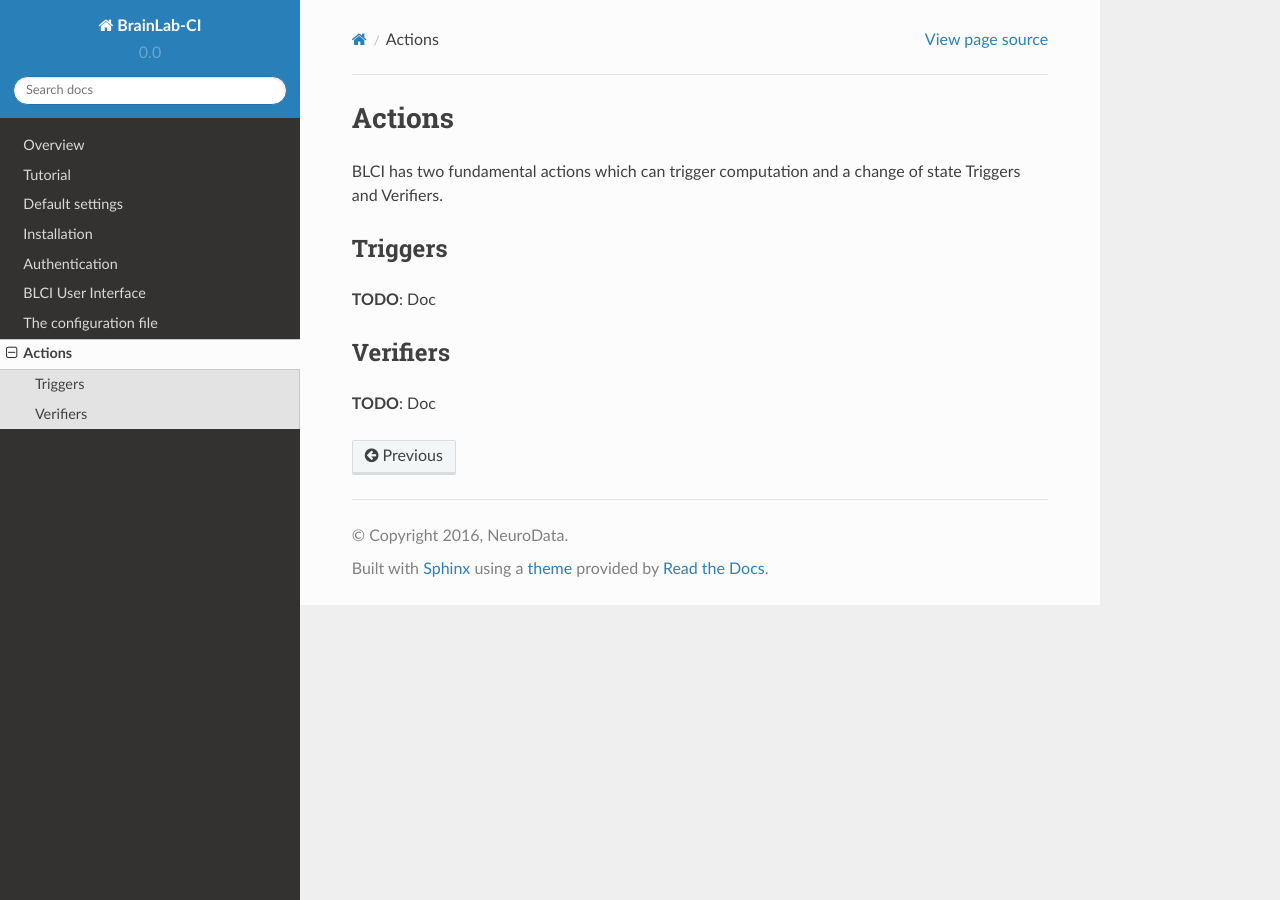
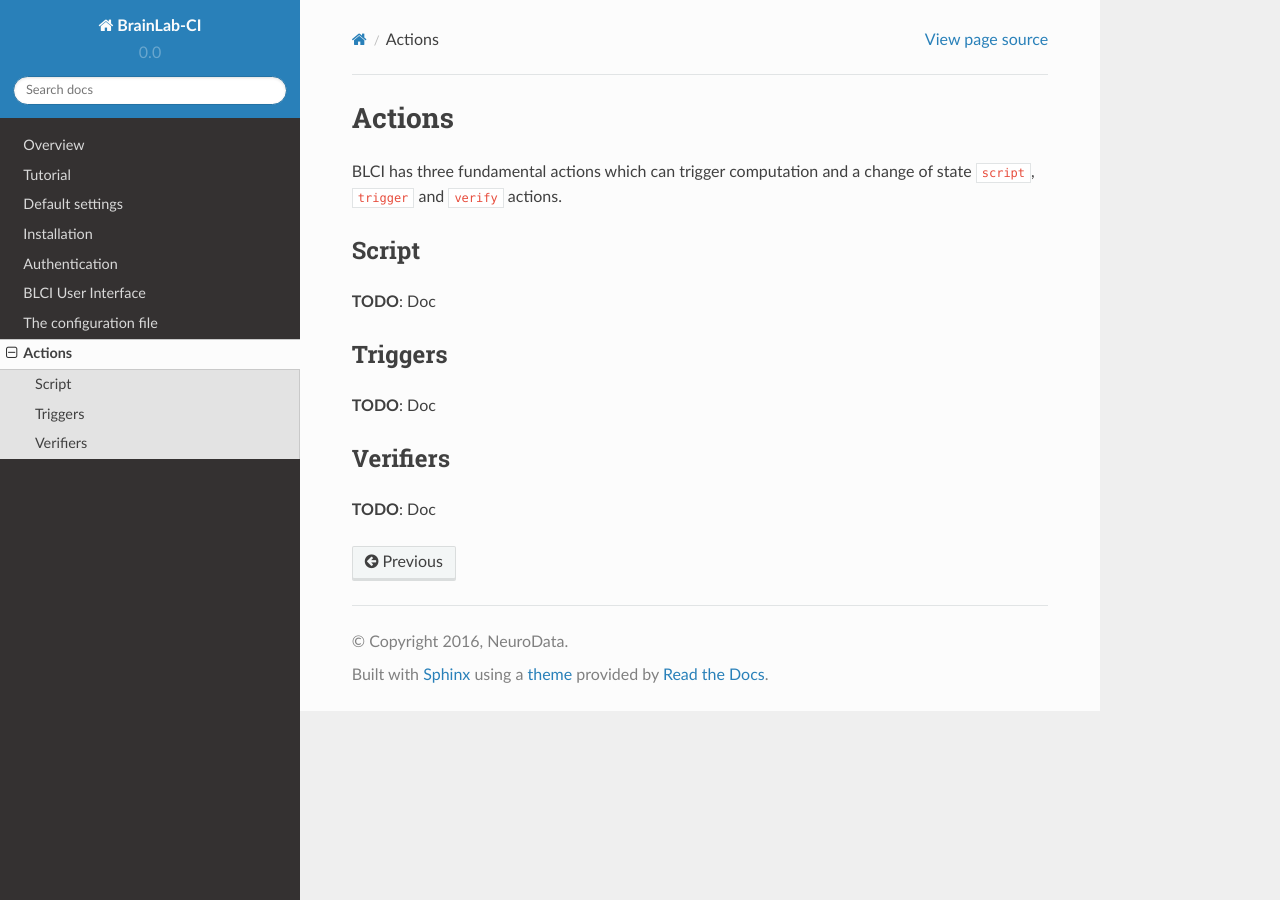
Before and after one commit to neurodata-arxiv/blci, a Sphinx documentation site: the page built from docs/source/actions.md, in a window 1280 px wide. Built offline with Sphinx 7.4.7 and the Read the Docs theme 2.0.0, drawn with Linux system fonts in a browser that asks for light colours.

Commit message:
docs: stubs

```diff
--- a/docs/source/actions.md
+++ b/docs/source/actions.md
@@ -1,7 +1,11 @@
 # Actions
 
-BLCI has two fundamental actions which can trigger computation and a change of
-state Triggers and Verifiers.
+BLCI has three fundamental actions which can trigger computation and a change of
+state `script`, `trigger` and `verify` actions.
+
+## Script
+
+**TODO**: Doc
 
 ## Triggers
 
```
Also changed, not shown: docs/source/config.md (+4 -1 lines), 6 other files.
